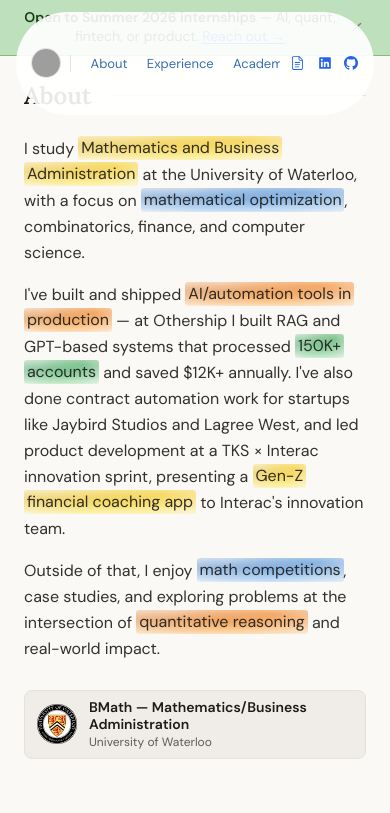
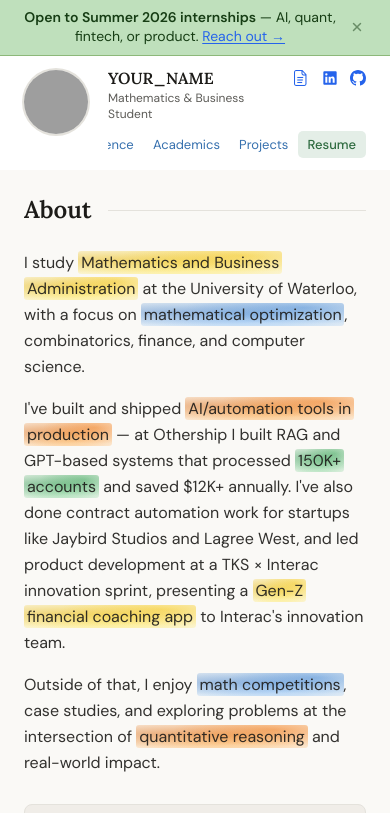
Before and after one commit to pranav-joshi-fintech/personal_website, a Next.js app: page / in a window 390 px wide. Shown: the top 813 px of the page. Built offline with nearby package versions, Linux system fonts and the light colour scheme; grey boxes are pictures that could not be loaded.

Commit message:
ran out of credits: need to bugfix navbar

```diff
--- a/app/components/SiteHeader.tsx
+++ b/app/components/SiteHeader.tsx
@@ -7,60 +7,90 @@
 import { FileIcon, GitHubIcon, LinkedInIcon } from "@/app/icons/Icons";
 import site from "@/data/site.json";
 
-const ICON_COLOR = "#9ca3af"; // soft grey (tailwind gray-400)
-const ICON_HOVER = "#374151"; // gray-700
+const ICON_COLOR = "#6b7280"; // gray-500 — matches the rest of the muted palette
+const ICON_HOVER = "#111827"; // gray-900
+
+const PILL_MAX_W = 700;
+const PILL_H     = 44;
 
 const lerp = (a: number, b: number, t: number) => a + (b - a) * t;
 const ease = (t: number) =>
     t < 0.5 ? 2 * t * t : -1 + (4 - 2 * t) * t;
 
+// Only nav items with visible !== false are shown
+const NAV_ITEMS = (site.navigation as (typeof site.navigation[number] & { visible?: boolean })[])
+    .filter((n) => n.visible !== false);
+
+type BannerData = { visible: boolean; text: string };
+
+function parseInlineMarkdown(text: string): React.ReactNode[] {
+    const PATTERN = /\*\*(.+?)\*\*|\[([^\]]+)\]\(([^)]+)\)|`([^`]+)`/g;
+    const nodes: React.ReactNode[] = [];
+    let lastIndex = 0, key = 0;
+    let match: RegExpExecArray | null;
+    while ((match = PATTERN.exec(text)) !== null) {
+        if (match.index > lastIndex) nodes.push(text.slice(lastIndex, match.index));
+        if (match[1])      nodes.push(<strong key={key++}>{match[1]}</strong>);
+        else if (match[2]) nodes.push(<a key={key++} href={match[3]} target={match[3].startsWith("http") ? "_blank" : undefined} rel="noopener noreferrer">{match[2]}</a>);
+        else if (match[4]) nodes.push(<code key={key++}>{match[4]}</code>);
+        lastIndex = match.index + match[0].length;
+    }
+    if (lastIndex < text.length) nodes.push(text.slice(lastIndex));
+    return nodes;
+}
+
 export default function SiteHeader() {
-    const [progress, setProgress] = useState(0);
+    const [progress, setProgress]     = useState(0);
     const [activeHref, setActiveHref] = useState<string>("");
-    const [atBottom, setAtBottom] = useState(false);
-    // The sticky placeholder keeps document-flow height; the visual header morphs inside it
-    const placeholderRef = useRef<HTMLDivElement>(null);
-    const visualRef = useRef<HTMLElement>(null);
-    const expandedTabRefs = useRef<Map<string, HTMLAnchorElement>>(new Map());
+    const [atBottom, setAtBottom]     = useState(false);
+    const [expandedHeight, setExpandedHeight] = useState(0);
+    const [bannerDismissed, setBannerDismissed] = useState(false);
+
+    const headerRef        = useRef<HTMLElement>(null);
+    const expandedTabRefs  = useRef<Map<string, HTMLAnchorElement>>(new Map());
     const collapsedTabRefs = useRef<Map<string, HTMLAnchorElement>>(new Map());
-    const expandedNavRef = useRef<HTMLElement>(null);
-    const collapsedNavRef = useRef<HTMLElement>(null);
+    const expandedNavRef   = useRef<HTMLElement>(null);
+    const collapsedNavRef  = useRef<HTMLElement>(null);
 
-    // ── Scroll-driven progress + bottom-of-page detection ───────────────────
+    // ── Measure expanded height ──────────────────────────────────────────────
     useEffect(() => {
+        const measure = () => {
+            if (headerRef.current) setExpandedHeight(headerRef.current.offsetHeight);
+        };
+        // Measure at p=0 (before any scroll)
+        measure();
+        window.addEventListener("resize", measure);
+        return () => window.removeEventListener("resize", measure);
+    }, [bannerDismissed]); // re-measure if banner dismissal changes height
+
+    // ── Scroll progress + bottom detection ──────────────────────────────────
+    useEffect(() => {
+        if (!expandedHeight) return;
         const onScroll = () => {
-            const h = placeholderRef.current?.offsetHeight ?? 120;
-            setProgress(Math.min(Math.max(window.scrollY / h, 0), 1));
-
-            const atBottom =
+            setProgress(Math.min(Math.max(window.scrollY / expandedHeight, 0), 1));
+            setAtBottom(
                 window.scrollY + window.innerHeight >=
-                document.documentElement.scrollHeight - 2;
-            setAtBottom(atBottom);
+                document.documentElement.scrollHeight - 2
+            );
         };
         window.addEventListener("scroll", onScroll, { passive: true });
         onScroll();
         return () => window.removeEventListener("scroll", onScroll);
-    }, []);
+    }, [expandedHeight]);
 
     // ── Active section tracking ──────────────────────────────────────────────
     useEffect(() => {
-        const anchors = site.navigation.filter(
-            (n) => !n.external && n.href.startsWith("#")
-        );
+        const anchors = NAV_ITEMS.filter((n) => !n.external && n.href.startsWith("#"));
         if (!anchors.length) return;
         const visible = new Set<string>();
-        const observer = new IntersectionObserver(
-            (entries) => {
+        const observer = new IntersectionObserver((entries) => {
             entries.forEach((e) => {
                 const href = `#${e.target.id}`;
-                    if (e.isIntersecting) visible.add(href);
-                    else visible.delete(href);
+                if (e.isIntersecting) visible.add(href); else visible.delete(href);
             });
             const next = anchors.find((a) => visible.has(a.href));
             if (next) setActiveHref(next.href);
-            },
-            { threshold: 0.2 }
-        );
+        }, { threshold: 0.2 });
         anchors.forEach(({ href }) => {
             const el = document.querySelector(href);
             if (el) observer.observe(el);
@@ -68,17 +98,14 @@
         return () => observer.disconnect();
     }, []);
 
-    // ── Auto-scroll active tab within its nav container ──────────────────────
-    useEffect(() => {
-        if (!activeHref) return;
-        (
-            [
+    // ── Auto-scroll tab into view ────────────────────────────────────────────
+    function scrollTabIntoView(href: string) {
+        ([
             [expandedTabRefs.current, expandedNavRef.current],
             [collapsedTabRefs.current, collapsedNavRef.current],
-            ] as [Map<string, HTMLAnchorElement>, HTMLElement | null][]
-        ).forEach(([tabMap, nav]) => {
+        ] as [Map<string, HTMLAnchorElement>, HTMLElement | null][]).forEach(([tabMap, nav]) => {
             if (!nav) return;
-            const tab = tabMap.get(activeHref);
+            const tab = tabMap.get(href);
             if (!tab) return;
             const offset =
                 tab.getBoundingClientRect().left -
@@ -87,108 +114,139 @@
                 tab.offsetWidth / 2;
             nav.scrollBy({ left: offset, behavior: "smooth" });
         });
-    }, [activeHref]);
+    }
+
+    useEffect(() => { if (activeHref) scrollTabIntoView(activeHref); }, [activeHref]);
+
+    useEffect(() => {
+        if (atBottom) {
+            const firstExternal = NAV_ITEMS.find((n) => n.external);
+            if (firstExternal) scrollTabIntoView(firstExternal.href);
+        }
+    }, [atBottom]);
 
     const siteWithExtras = site as typeof site & {
         contactBar?: { visible: boolean; text: string };
+        banner?: BannerData;
     };
     const contactBarText = siteWithExtras.contactBar?.visible
         ? siteWithExtras.contactBar.text.replace(/\[([^\]]+)\]\([^)]+\)/g, "$1")
         : null;
+    const banner = siteWithExtras.banner;
 
     const p = ease(progress);
 
-    // Morph values
-    // Width: interpolate from 100vw → capped pill width via maxWidth + centering
-    const pillMaxW   = 700;                      // px — pill max width
-    const topGap     = lerp(0, 12, p);           // lift off top edge
-    const radius     = lerp(0, 9999, p);         // square → pill
-    const bgAlpha    = lerp(1, 0.9, p);
-    const blur       = lerp(0, 14, p);
-    const shadow     = lerp(0, 1, p);
-    const padV       = lerp(12, 6, p);           // vertical padding compression
-    const padH       = lerp(0, 16, p);           // side margin grows as it pills
+    // Geometry
+    const topGap  = lerp(0, 12, p);
+    const radius  = lerp(0, 9999, p);
+    const bgAlpha = lerp(1, 0.9, p);
+    const blur_v  = lerp(0, 14, p);
+    const shadow  = lerp(0, 1, p);
+    const padV    = lerp(12, 7, p);
+    const padH    = lerp(0, 16, p);
+    const height  = expandedHeight ? lerp(expandedHeight, PILL_H, p) : undefined;
+    // At p=0: full viewport width. At p=1: PILL_MAX_W px centred.
+    const width   = `calc(${lerp(100, 0, p)}vw + ${lerp(0, PILL_MAX_W, p)}px)`;
 
-    // Content cross-fade thresholds
-    const expandedOpacity  = Math.max(0, 1 - p * 2.5);
-    const collapsedOpacity = Math.max(0, p * 2.5 - 1.5);
+    const expandedOpacity  = Math.max(0, 1 - p * 2.2);
+    const collapsedOpacity = Math.max(0, p * 2.2 - 1.2);
 
-    // Active tab: when at bottom, highlight external links instead of last section
     function tabClass(href: string, external: boolean) {
         let cls = "nav-tab shrink-0";
         if (external) cls += " nav-tab-external";
-        if (atBottom && external) cls += " nav-tab-external-active";
+        if (atBottom && external)        cls += " nav-tab-external-active";
         else if (!atBottom && activeHref === href) cls += " nav-tab-active";
         return cls;
     }
 
+    const ICONS = [
+        { href: site.socials.resume,   label: "Resume",   Icon: FileIcon    },
+        { href: site.socials.linkedin, label: "LinkedIn", Icon: LinkedInIcon },
+        { href: site.socials.github,   label: "GitHub",   Icon: GitHubIcon   },
+    ] as const;
+
     return (
         <>
-            {/* ── STICKY PLACEHOLDER — holds document-flow height ─────────── */}
-            <div ref={placeholderRef} className="sticky top-0 z-50 w-full pointer-events-none" aria-hidden="true" />
+            {/* Sticky placeholder — reserves expanded height in document flow */}
+            <div
+                style={{ height: expandedHeight || undefined }}
+                className="sticky top-0 z-50 w-full pointer-events-none"
+                aria-hidden="true"
+            />
 
-            {/* ── VISUAL HEADER — fixed, morphs between full-bar and pill ──── */}
+            {/* Visual header — fixed, morphs via scroll */}
             <header
-                ref={visualRef}
+                ref={headerRef}
                 style={{
                     position: "fixed",
                     top: topGap,
                     left: "50%",
                     transform: "translateX(-50%)",
-                    // Width shrinks from 100vw → pillMaxW over scroll
-                    width: `calc(${lerp(100, 0, p)}vw + ${lerp(0, pillMaxW, p)}px)`,
+                    width,
                     maxWidth: `calc(100vw - ${padH * 2}px)`,
+                    height,
                     zIndex: 50,
                     borderRadius: radius,
                     background: `rgba(255,255,255,${bgAlpha})`,
-                    backdropFilter: blur > 0.5 ? `blur(${blur}px)` : undefined,
-                    WebkitBackdropFilter: blur > 0.5 ? `blur(${blur}px)` : undefined,
+                    backdropFilter: blur_v > 0.5 ? `blur(${blur_v}px)` : undefined,
+                    WebkitBackdropFilter: blur_v > 0.5 ? `blur(${blur_v}px)` : undefined,
                     borderBottom: p < 0.9 ? `1px solid var(--border)` : undefined,
                     border: p >= 0.9 ? `1px solid var(--border)` : undefined,
                     boxShadow: shadow > 0.05
                         ? `0 4px 24px rgba(0,0,0,${0.10 * shadow}), 0 1px 4px rgba(0,0,0,${0.06 * shadow})`
                         : undefined,
                     overflow: "hidden",
-                    paddingTop: padV,
-                    paddingBottom: padV,
                 }}
             >
-                {/* ── EXPANDED CONTENT — fades out first half ───────────────── */}
+                {/* ── EXPANDED content ───────────────────────────────────── */}
                 <div
-                    style={{ opacity: expandedOpacity, pointerEvents: p > 0.4 ? "none" : "auto" }}
-                    aria-hidden={p > 0.4}
+                    style={{
+                        opacity: expandedOpacity,
+                        pointerEvents: p > 0.45 ? "none" : "auto",
+                    }}
+                    aria-hidden={p > 0.45}
                 >
-                    <div className="max-w-5xl mx-auto px-6 md:px-12 flex items-start gap-5">
-                        {/* Avatar */}
+                    {/* Banner — inside expanded, hides as header morphs */}
+                    {banner?.visible && !bannerDismissed && (
+                        <div className="w-full border-b" style={{ background: "var(--banner-bg)", borderColor: "var(--banner-border)" }}>
+                            <div className="max-w-5xl mx-auto px-6 md:px-12 py-2 flex items-center gap-3">
+                                <p className="flex-1 text-sm text-center leading-snug banner-content" style={{ color: "var(--banner-text)" }}>
+                                    {parseInlineMarkdown(banner.text)}
+                                </p>
+                                <button
+                                    onClick={() => setBannerDismissed(true)}
+                                    aria-label="Dismiss banner"
+                                    className="shrink-0 rounded p-0.5 transition-opacity opacity-50 hover:opacity-100"
+                                    style={{ color: "var(--banner-text)" }}
+                                >
+                                    <svg xmlns="http://www.w3.org/2000/svg" width="14" height="14" viewBox="0 0 24 24" fill="none" stroke="currentColor" strokeWidth="2.5" strokeLinecap="round" strokeLinejoin="round">
+                                        <line x1="18" y1="6" x2="6" y2="18" /><line x1="6" y1="6" x2="18" y2="18" />
+                                    </svg>
+                                </button>
+                            </div>
+                        </div>
+                    )}
+
+                    <div className="max-w-5xl mx-auto px-6 md:px-12 flex items-start gap-5"
+                        style={{ paddingTop: padV, paddingBottom: padV }}>
                         <div className="w-16 h-16 md:w-20 md:h-20 rounded-full overflow-hidden ring-2 ring-border shrink-0 mt-0.5">
                             <Image src={site.headshot} alt={site.name} width={80} height={80} className="object-cover w-full h-full" />
                         </div>
-
                         <div className="flex-1 min-w-0">
                             <div className="flex items-start justify-between gap-4">
                                 <div>
                                     <h1 className="text-base font-semibold leading-tight" style={{ fontFamily: "var(--font-lora), serif", color: "var(--header-text)" }}>
                                         {site.name}
                                     </h1>
-                                    <p className="text-xs leading-snug mt-0.5" style={{ color: "var(--text-muted)" }}>
-                                        {site.role}
-                                    </p>
+                                    <p className="text-xs leading-snug mt-0.5" style={{ color: "var(--text-muted)" }}>{site.role}</p>
                                     {contactBarText && (
-                                        <p className="hidden xs:block text-xs leading-snug mt-0.5" style={{ color: "var(--text-muted)" }}>
-                                            {contactBarText}
-                                        </p>
+                                        <p className="hidden xs:block text-xs leading-snug mt-0.5" style={{ color: "var(--text-muted)" }}>{contactBarText}</p>
                                     )}
                                 </div>
-                                {/* Icons */}
                                 <div className="flex items-center gap-3 shrink-0 pt-0.5">
-                                    {[
-                                        { href: site.socials.resume,   label: "Resume",   Icon: FileIcon    },
-                                        { href: site.socials.linkedin, label: "LinkedIn", Icon: LinkedInIcon },
-                                        { href: site.socials.github,   label: "GitHub",   Icon: GitHubIcon   },
-                                    ].map(({ href, label, Icon }) => (
+                                    {ICONS.map(({ href, label, Icon }) => (
                                         <Link key={label} href={href} target="_blank" rel="noopener noreferrer" aria-label={label}>
-                                            <Icon className="w-4 h-4 transition-colors"
-                                                style={{ color: ICON_COLOR }}
+                                            <Icon className="w-4 h-4 transition-colors" style={{ color: ICON_COLOR }}
                                                 onMouseEnter={(e: React.MouseEvent<SVGSVGElement>) => (e.currentTarget.style.color = ICON_HOVER)}
                                                 onMouseLeave={(e: React.MouseEvent<SVGSVGElement>) => (e.currentTarget.style.color = ICON_COLOR)}
                                             />
@@ -196,91 +254,58 @@
                                     ))}
                                 </div>
                             </div>
-
-                            {/* Nav tabs */}
                             <nav ref={expandedNavRef} className="mt-2 flex items-center overflow-x-auto no-scrollbar" aria-label="Site navigation">
-                                {site.navigation.map(({ label, href, external }, i) => {
-                                    // Divider before first external item
-                                    const prevWasInternal = i > 0 && !site.navigation[i - 1].external;
-                                    const showDivider = external && prevWasInternal;
-                                    return (
-                                        <React.Fragment key={href}>
-                                            {showDivider && (
-                                                <div className="w-px h-4 shrink-0 mx-1" style={{ background: "var(--border)" }} />
-                                            )}
-                                            <Link
-                                                href={href}
+                                {NAV_ITEMS.map(({ label, href, external }, i) => (
+                                    <Link key={href} href={href}
                                         target={external ? "_blank" : undefined}
                                         rel={external ? "noopener noreferrer" : undefined}
                                         ref={(el) => { if (el) expandedTabRefs.current.set(href, el); }}
-                                                className={tabClass(href, external)}
+                                        className={tabClass(href, !!external)}
                                     >{label}</Link>
-                                        </React.Fragment>
-                                    );
-                                })}
+                                ))}
                             </nav>
                         </div>
                     </div>
                 </div>
 
-                {/* ── COLLAPSED CONTENT — fades in second half ─────────────── */}
+                {/* ── COLLAPSED pill content ─────────────────────────────── */}
                 <div
                     style={{
                         opacity: collapsedOpacity,
-                        pointerEvents: p < 0.6 ? "none" : "auto",
+                        pointerEvents: p < 0.55 ? "none" : "auto",
                         position: "absolute",
-                        inset: `0 0 0 0`,
+                        top: 0, left: 0, right: 0, bottom: 0,
                         display: "flex",
                         alignItems: "center",
                         gap: "0.5rem",
-                        padding: `${padV}px 1rem`,
+                        padding: "0 1rem",
                     }}
-                    aria-hidden={p < 0.6}
+                    aria-hidden={p < 0.55}
                 >
-                    {/* Mini avatar + first name */}
                     <div className="flex items-center gap-2 shrink-0">
                         <div className="w-7 h-7 rounded-full overflow-hidden ring-1 ring-border shrink-0">
                             <Image src={site.headshot} alt={site.name} width={28} height={28} className="object-cover w-full h-full" />
                         </div>
-                        <span className="text-sm font-semibold hidden sm:block whitespace-nowrap" style={{ fontFamily: "var(--font-lora), serif", color: "var(--header-text)" }}>
+                        <span className="text-sm font-semibold hidden sm:block whitespace-nowrap"
+                            style={{ fontFamily: "var(--font-lora), serif", color: "var(--header-text)" }}>
                             {site.name.split(" ")[0]}
                         </span>
                     </div>
-
                     <div className="w-px h-4 shrink-0 mx-0.5" style={{ background: "var(--border)" }} />
-
-                    {/* Nav tabs */}
                     <nav ref={collapsedNavRef} className="flex items-center overflow-x-auto no-scrollbar min-w-0 flex-1" aria-label="Site navigation">
-                        {site.navigation.map(({ label, href, external }, i) => {
-                            const prevWasInternal = i > 0 && !site.navigation[i - 1].external;
-                            const showDivider = external && prevWasInternal;
-                            return (
-                                <React.Fragment key={href}>
-                                    {showDivider && (
-                                        <div className="w-px h-4 shrink-0 mx-1" style={{ background: "var(--border)" }} />
-                                    )}
-                                    <Link
-                                        href={href}
+                        {NAV_ITEMS.map(({ label, href, external }) => (
+                            <Link key={href} href={href}
                                 target={external ? "_blank" : undefined}
                                 rel={external ? "noopener noreferrer" : undefined}
                                 ref={(el) => { if (el) collapsedTabRefs.current.set(href, el); }}
-                                        className={tabClass(href, external)}
+                                className={tabClass(href, !!external)}
                             >{label}</Link>
-                                </React.Fragment>
-                            );
-                        })}
+                        ))}
                     </nav>
-
-                    {/* Icons */}
                     <div className="flex items-center gap-3 shrink-0 ml-auto pl-1">
-                        {[
-                            { href: site.socials.resume,   label: "Resume",   Icon: FileIcon    },
-                            { href: site.socials.linkedin, label: "LinkedIn", Icon: LinkedInIcon },
-                            { href: site.socials.github,   label: "GitHub",   Icon: GitHubIcon   },
-                        ].map(({ href, label, Icon }) => (
+                        {ICONS.map(({ href, label, Icon }) => (
                             <Link key={label} href={href} target="_blank" rel="noopener noreferrer" aria-label={label}>
-                                <Icon className="w-3.5 h-3.5 transition-colors"
-                                    style={{ color: ICON_COLOR }}
+                                <Icon className="w-3.5 h-3.5 transition-colors" style={{ color: ICON_COLOR }}
                                     onMouseEnter={(e: React.MouseEvent<SVGSVGElement>) => (e.currentTarget.style.color = ICON_HOVER)}
                                     onMouseLeave={(e: React.MouseEvent<SVGSVGElement>) => (e.currentTarget.style.color = ICON_COLOR)}
                                 />
--- a/app/layout.tsx
+++ b/app/layout.tsx
@@ -1,7 +1,6 @@
 import type { Metadata } from "next";
 import { Analytics } from "@vercel/analytics/react";
 import { DM_Sans, Lora } from "next/font/google";
-import Banner from "@/app/components/Banner";
 import SiteHeader from "@/app/components/SiteHeader";
 import Footer from "@/app/components/Footer";
 import "./globals.css";
@@ -36,7 +35,6 @@
                 className="min-h-full"
                 style={{ fontFamily: "var(--font-dm-sans), sans-serif" }}
             >
-                <Banner />
                 <SiteHeader />
                 <div className="max-w-5xl mx-auto px-6 md:px-12 py-6 md:py-8">
                     {children}
--- a/data/site.json
+++ b/data/site.json
@@ -29,12 +29,12 @@
     }
   ],
   "navigation": [
-    { "label": "About", "href": "#about" },
-    { "label": "Experience", "href": "#experience" },
-    { "label": "Academics", "href": "#academics" },
-    { "label": "Projects", "href": "#projects" },
-    { "label": "My Posts", "href": "https://linkedin.com/in/pranav-joshi-fintech", "external": true },
-    { "label": "Resume", "href": "/resume.pdf", "external": true }
+    { "label": "About", "href": "#about", "visible": true },
+    { "label": "Experience", "href": "#experience", "visible": true },
+    { "label": "Academics", "href": "#academics", "visible": true },
+    { "label": "Projects", "href": "#projects", "visible": true },
+    { "label": "My Posts", "href": "https://linkedin.com/in/pranav-joshi-fintech", "external": true, "visible": false },
+    { "label": "Resume", "href": "/resume.pdf", "external": true, "visible": true }
   ],
   "socials": {
     "linkedin": "https://linkedin.com/in/pranav-joshi-fintech",
```
Lines whose indentation alone changed are shown as unchanged.
